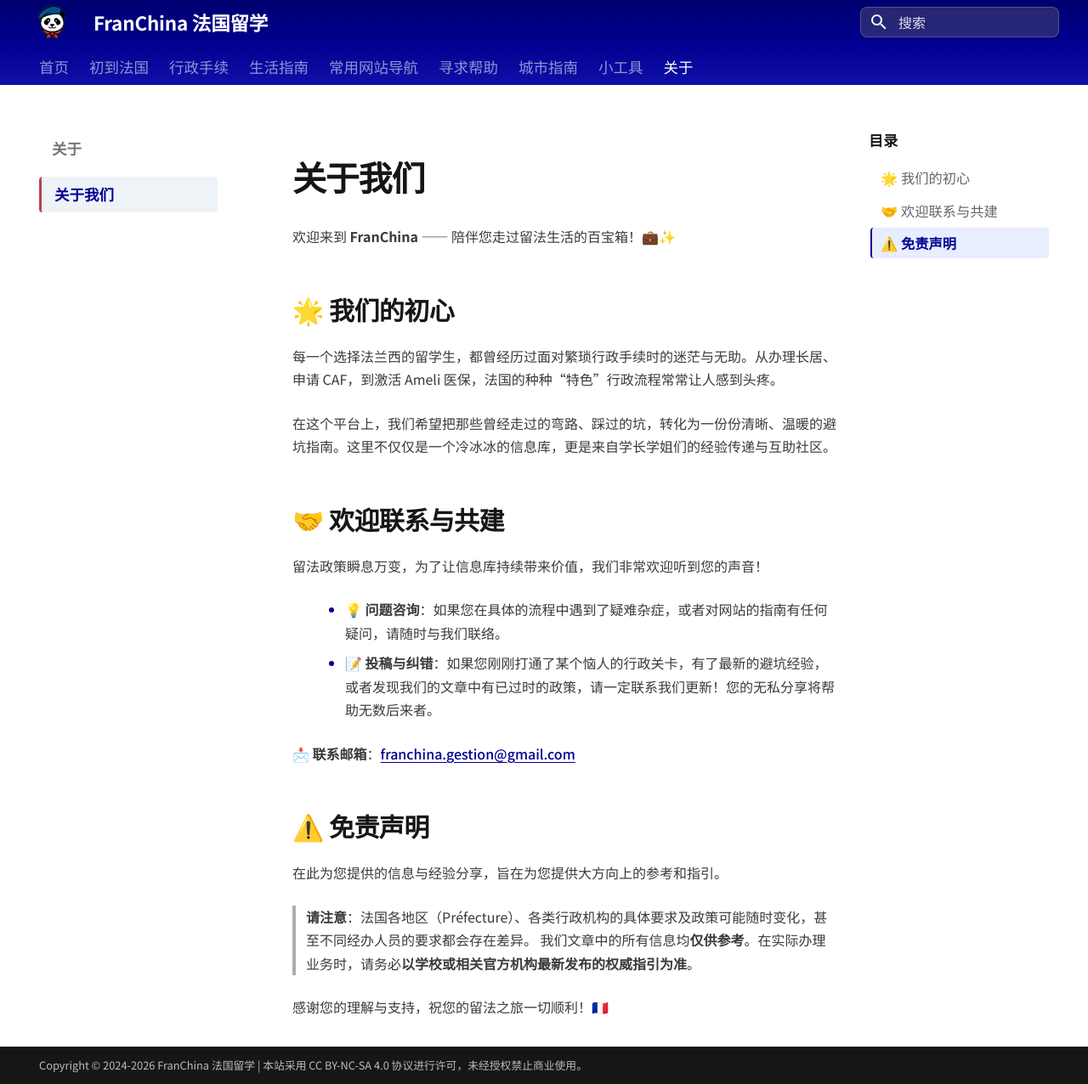
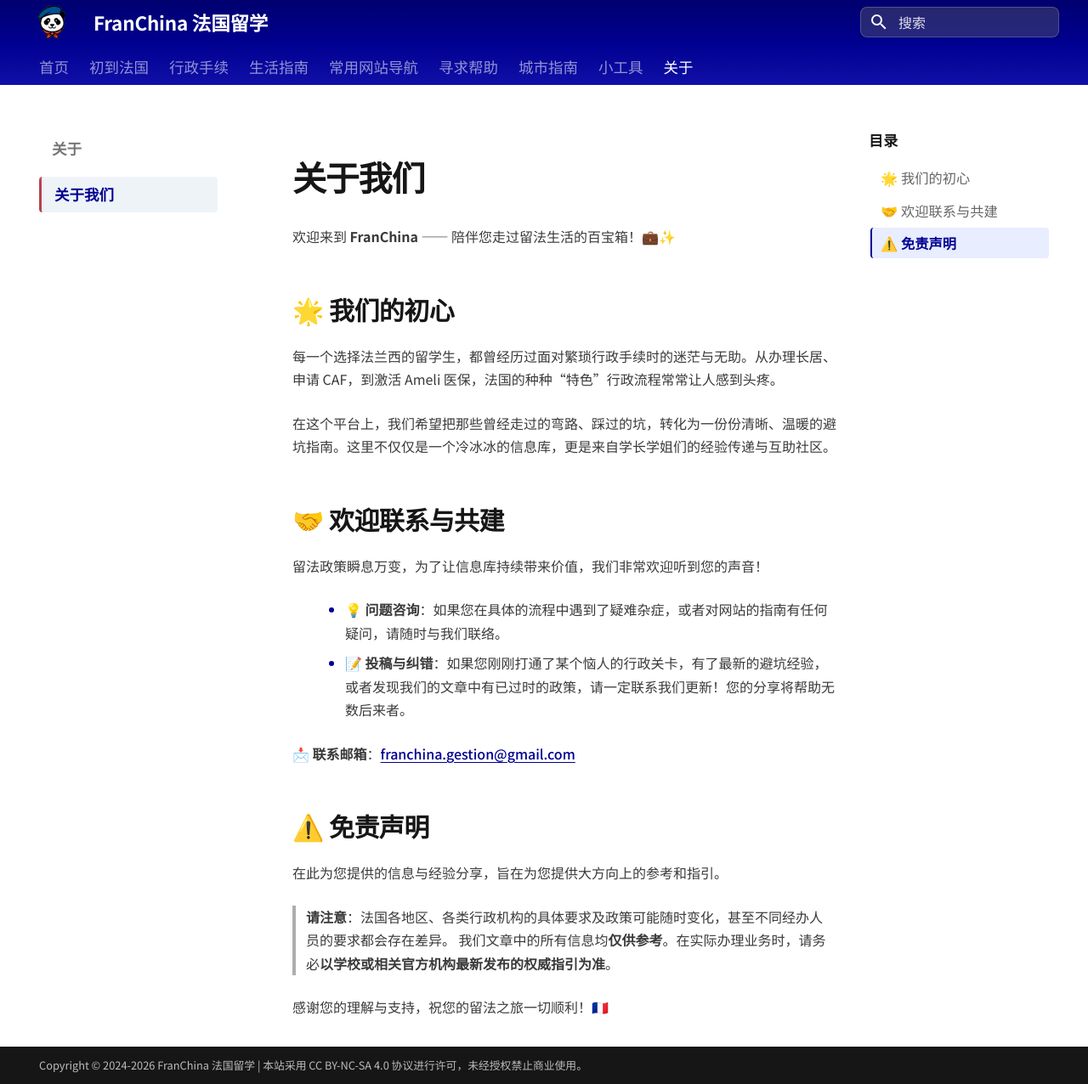
Before and after one commit to Kant-Righteous/franchina, an MkDocs documentation site: the page built from docs/pages/about.md, in a window 1280 px wide and 1276 px high. Shown: the whole window at 85% size. Built offline with MkDocs 1.6.1 and Material for MkDocs 9.7.7, drawn with Linux system fonts in a browser that asks for light colours.

Commit message:
chore: 修改关于我们页面中的表述，简化投稿与纠错部分

```diff
--- a/docs/pages/about.md
+++ b/docs/pages/about.md
@@ -13,7 +13,7 @@
 留法政策瞬息万变，为了让信息库持续带来价值，我们非常欢迎听到您的声音！
 
 - **💡 问题咨询**：如果您在具体的流程中遇到了疑难杂症，或者对网站的指南有任何疑问，请随时与我们联络。
-- **📝 投稿与纠错**：如果您刚刚打通了某个恼人的行政关卡，有了最新的避坑经验，或者发现我们的文章中有已过时的政策，请一定联系我们更新！您的无私分享将帮助无数后来者。
+- **📝 投稿与纠错**：如果您刚刚打通了某个恼人的行政关卡，有了最新的避坑经验，或者发现我们的文章中有已过时的政策，请一定联系我们更新！您的分享将帮助无数后来者。
 
 📩 **联系邮箱**：[franchina.gestion@gmail.com](mailto:franchina.gestion@gmail.com)
 
@@ -21,7 +21,7 @@
 
 在此为您提供的信息与经验分享，旨在为您提供大方向上的参考和指引。
 
-> **请注意**：法国各地区（Préfecture）、各类行政机构的具体要求及政策可能随时变化，甚至不同经办人员的要求都会存在差异。
+> **请注意**：法国各地区、各类行政机构的具体要求及政策可能随时变化，甚至不同经办人员的要求都会存在差异。
 > 我们文章中的所有信息均**仅供参考**。在实际办理业务时，请务必**以学校或相关官方机构最新发布的权威指引为准**。
 
 感谢您的理解与支持，祝您的留法之旅一切顺利！🇫🇷
```
